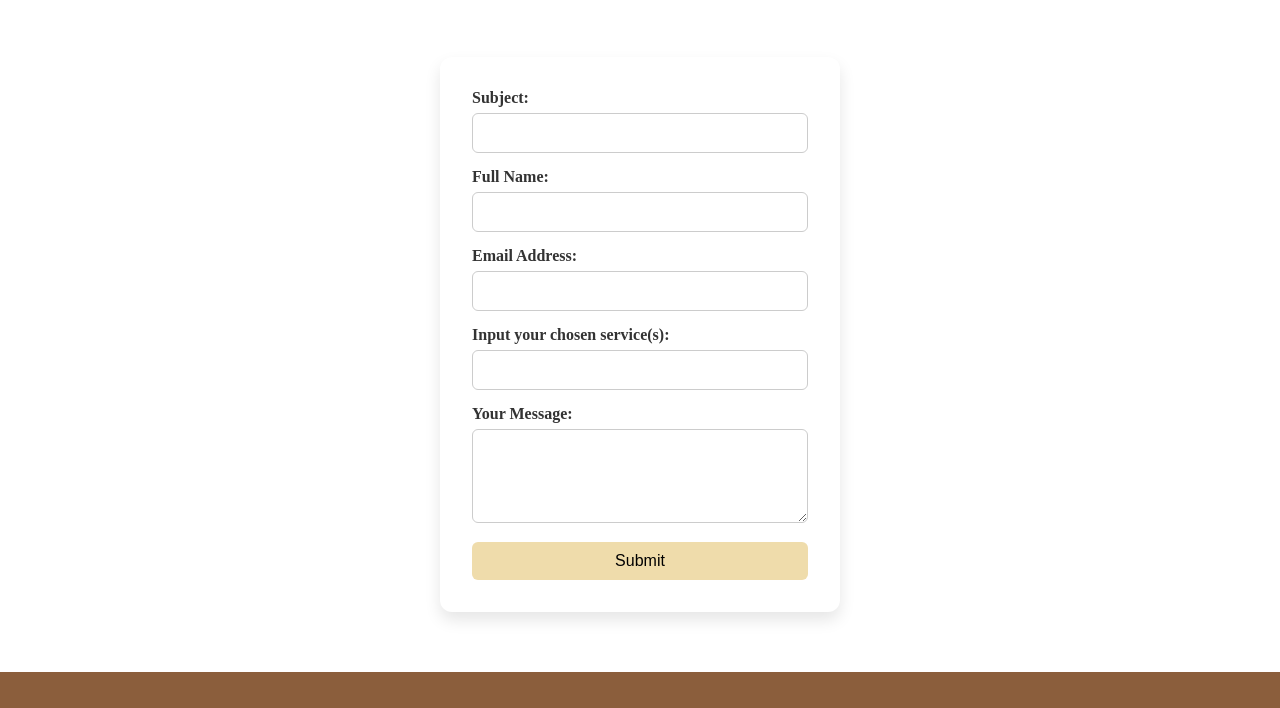
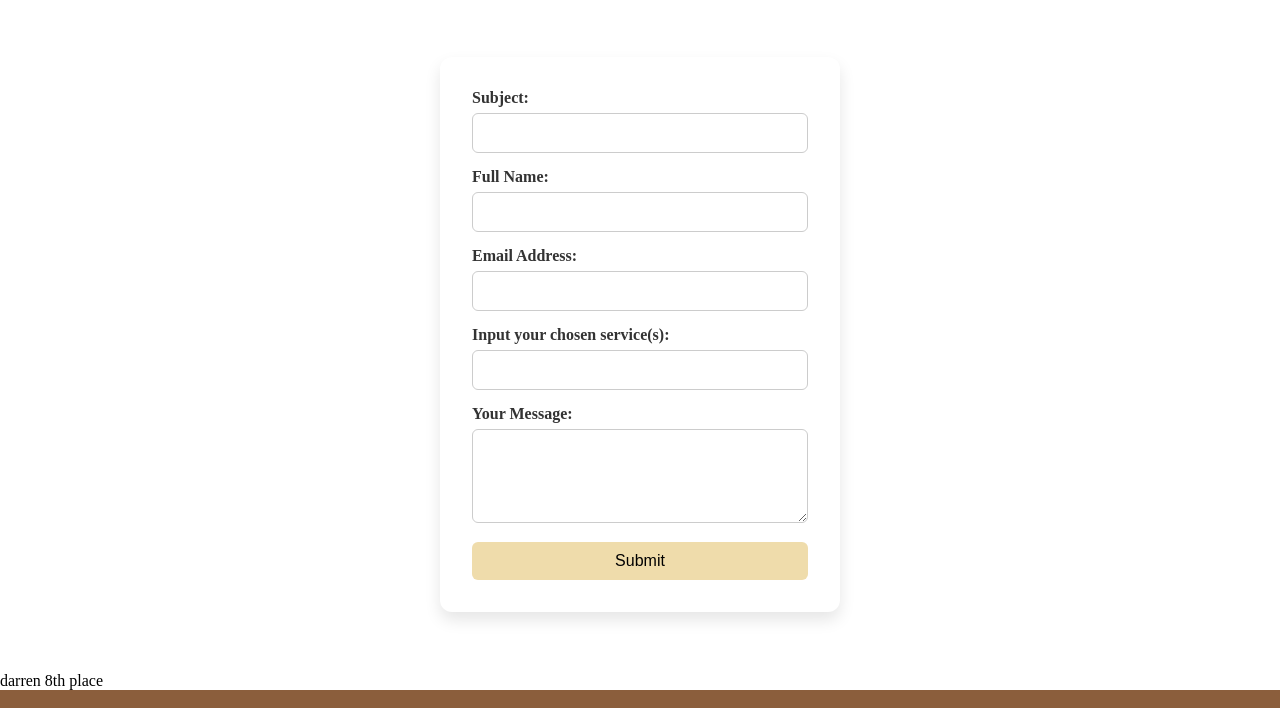
Before and after one commit to repulsive999/bscsmidterm, a plain HTML site: page contact.html in a window 1280 px wide. Shown: the part 202-910 px from the top of the page. Drawn offline with Linux system fonts and the light colour scheme.

Commit message:
contact update

```diff
--- a/contact.html
+++ b/contact.html
@@ -48,7 +48,7 @@
             <button type="submit">Submit</button>
         </form>
 
-
+<p> darren 8th place</p>
     <footer>
         <div class="footer-content">
 
```
